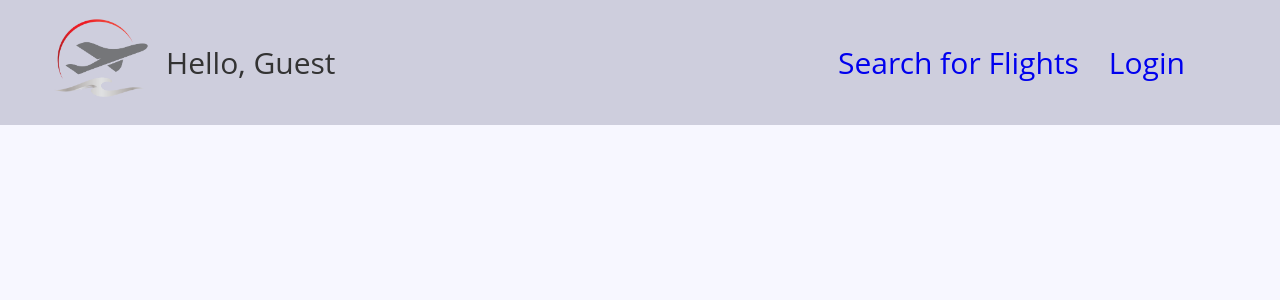
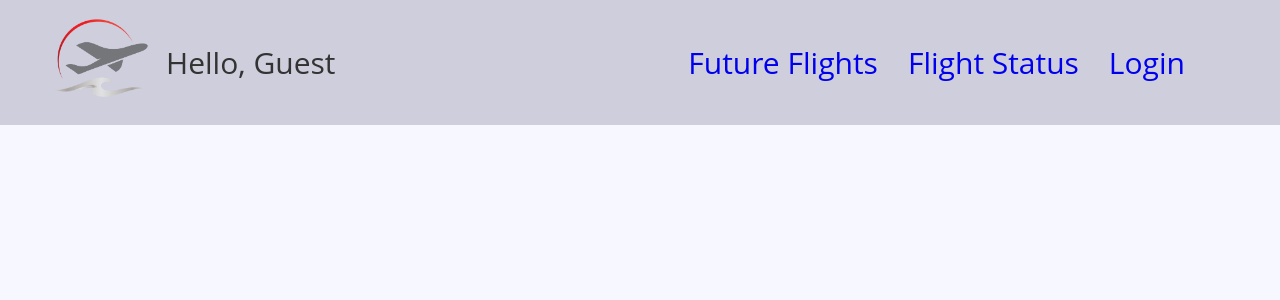
Before and after one commit to BerryLiu2002/FlightReservationProject, a Flask app: page / in a window 1280 px wide. Shown: the top 300 px of the page. Run offline with Flask 2, Linux system fonts and the light colour scheme.

Commit message:
restructured homepage to include flight status search

```diff
--- a/app.py
+++ b/app.py
@@ -66,15 +66,34 @@ def purchased_flights():
         return render_template('purchased.html', data=data, session=session)
 
 
-@app.route('/flight_search', methods=['GET'])
-def flight_search():
+@app.route('/future_flights', methods=['GET'])
+def future_flights():
     if request.method == 'GET':
         airports= get_airports()
         cities = get_airport_cities()
-        flights = get_filtered_flights(request.args) if request.args else []
+        flights = filter_future_flights(request.args) if request.args else []
         error = 'No flights found with your specifications' if 'departure_date' in request.args and not flights else None
-        return render_template('flight_search.html', session=session, airports=airports, cities=cities, flights=flights, error=error)
+        return render_template('future_flights.html', session=session, airports=airports, cities=cities, flights=flights, error=error)
 
+@app.route('/flight_status', methods=['GET'])
+def flight_status():
+    if request.method == 'GET':
+        airlines = get_airlines()
+        if not request.args:
+            return render_template('flight_status.html', session=session, airlines=airlines)
+        else:
+            flight = filter_status_flights(request.args)
+            error = 'No flights found with your specifications' if not flight else None
+            if error:
+                return render_template('flight_status.html', session=session, airlines=airlines, error=error)
+            else:
+                return redirect(url_for('flight_details', flight=flight))
+
+@app.route('/flight_details/<flight>', methods=['GET'])
+def flight_details(flight):
+    if request.method == 'GET':
+        # flight = get_flight_details(request.args.get('flight_id'))
+        return render_template('flight_details.html', session=session, flight=flight)
 
 app.secret_key = 'some key that you will never guess'
 #Run the app on localhost port 5000
--- a/templates/base.html
+++ b/templates/base.html
@@ -26,7 +26,9 @@
         <div class="right">
             <ul class="links">
                 <!-- Search for Flights -->
-                <li><a href="{{url_for('flight_search')}}">Search for Flights</a></li>
+                <li><a href="{{url_for('future_flights')}}">Future Flights</a></li>
+                <!-- Flight Status -->
+                <li><a href="{{url_for('flight_status')}}">Flight Status</a></li>
                 <!-- Login/Logout -->
                 {% if session.get('name') %}
                 <li><a href="{{ url_for('logout')}}">Logout</a></li>
--- a/templates/flight_search.html
+++ b/templates/future_flights.html
@@ -5,7 +5,7 @@
 {% endblock %}
 
 {% block body %}
-<form action="{{ url_for('flight_search') }}" method="GET">
+<form action="{{ url_for('future_flights') }}" method="GET">
     <div id="filter_bar">
 
         <div class="filter_item">
```
Also changed, not shown: sql_helper.py (+23 -3 lines), templates/flight_details.html (added, +11 -0 lines), templates/flight_status.html (added, +50 -0 lines).
